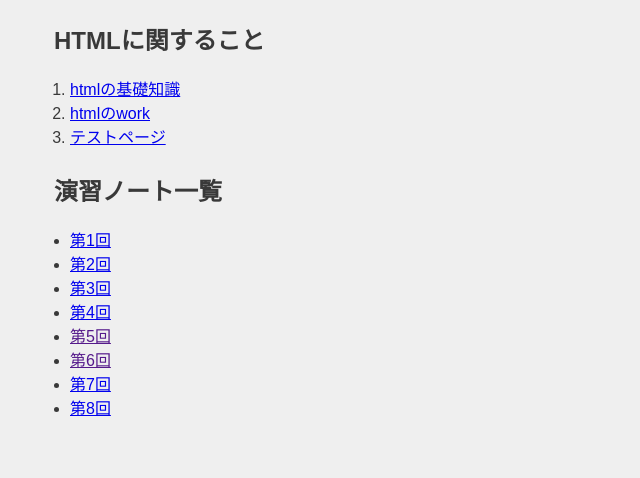
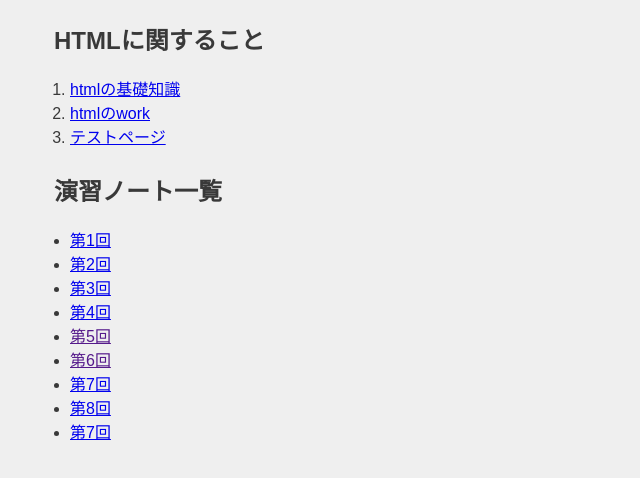
Before and after one commit to wataboshi/xbp, a plain HTML site: page de12/index.html in a window 1280 px wide. Shown: the part 152-630 px from the top of the page, without its empty margins (0-640 px from the left). Drawn offline with Linux system fonts and the light colour scheme.

Commit message:
20231218

```diff
--- a/de12/index.html
+++ b/de12/index.html
@@ -27,6 +27,7 @@
             <li><a href="">第6回</a></li>
             <li><a href="./プレゼンテーション1.pdf">第7回</a></li>
             <li><a href="./8.html">第8回</a></li>
+            <li><a href="./プレゼンテーション5.pdf">第7回</a></li>
         </ul>
 
 
```
Also changed, not shown: digi_fab/images/つり革/S__22921244.jpg (added), 1 other file.
